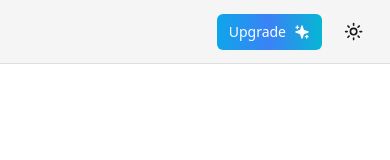
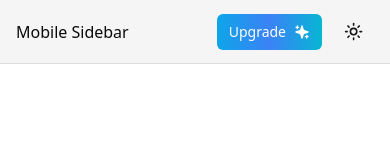
Before and after one commit to tanayvaswani/companion-ai, a Next.js app: page / in a window 390 px wide. Shown: the top 160 px of the page. Built offline with nearby package versions, Linux system fonts and the light colour scheme.

Commit message:
feat: mobile-sidebar skeleton

```diff
--- a/components/navbar.tsx
+++ b/components/navbar.tsx
@@ -1,13 +1,14 @@
 "use client";
 
 import { UserButton } from "@clerk/nextjs";
-import { MenuIcon, Sparkles } from "lucide-react";
+import { Sparkles } from "lucide-react";
 import { Poppins } from "next/font/google";
 import Link from "next/link";
 
 import { Button } from "@/components/ui/button";
 import { cn } from "@/lib/utils";
-import { ThemeToggle } from "./theme-toggle";
+import { ThemeToggle } from "@/components/theme-toggle";
+import MobileSidebar from "@/components/mobile-sidebar";
 
 const pop = Poppins({
   weight: ["600"],
@@ -18,7 +19,7 @@ const Navbar = () => {
   return (
     <div className="fixed w-full z-50 flex justify-between items-center py-2 px-4 border-b border-primary/10 bg-secondary h-16">
       <div className="flex items-center">
-        {/* <MobileSidebar /> */}
+        <MobileSidebar />
 
         <Link href={"/"} className="md:block hidden">
           <h1
```
